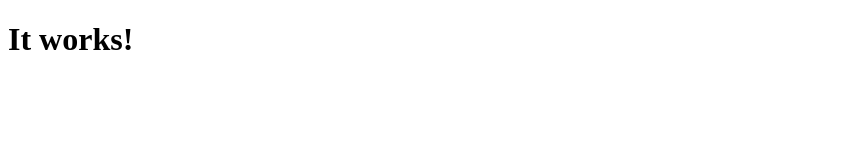
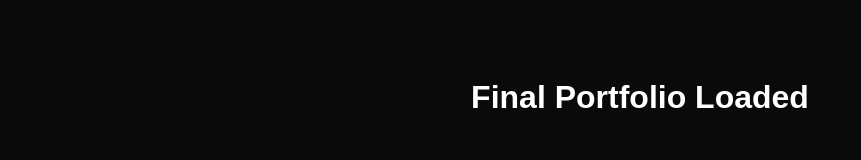
Before and after one commit to akhiiilesh01/akhiiilesh01.github.io, a plain HTML site: page index.html in a window 1280 px wide. Shown: the whole page, without its empty margins (0-861 px from the left). Drawn offline with Linux system fonts and the light colour scheme.

Commit message:
Add files via upload

```diff
--- a/index.html
+++ b/index.html
@@ -1 +1 @@
-<!DOCTYPE html><html><head><title>Live Portfolio</title></head><body><h1>It works!</h1></body></html>
+<!DOCTYPE html><html><head><title>Akhilesh Pillai | Portfolio</title><link rel='stylesheet' href='style.css'></head><body><h1>Final Portfolio Loaded</h1></body></html>
--- a/style.css
+++ b/style.css
@@ -1 +1 @@
-body { background: #0a0a0a; color: white; font-family: sans-serif; }
+body { background: #0a0a0a; color: #fff; font-family: Arial, sans-serif; text-align: center; padding-top: 50px; }
```
